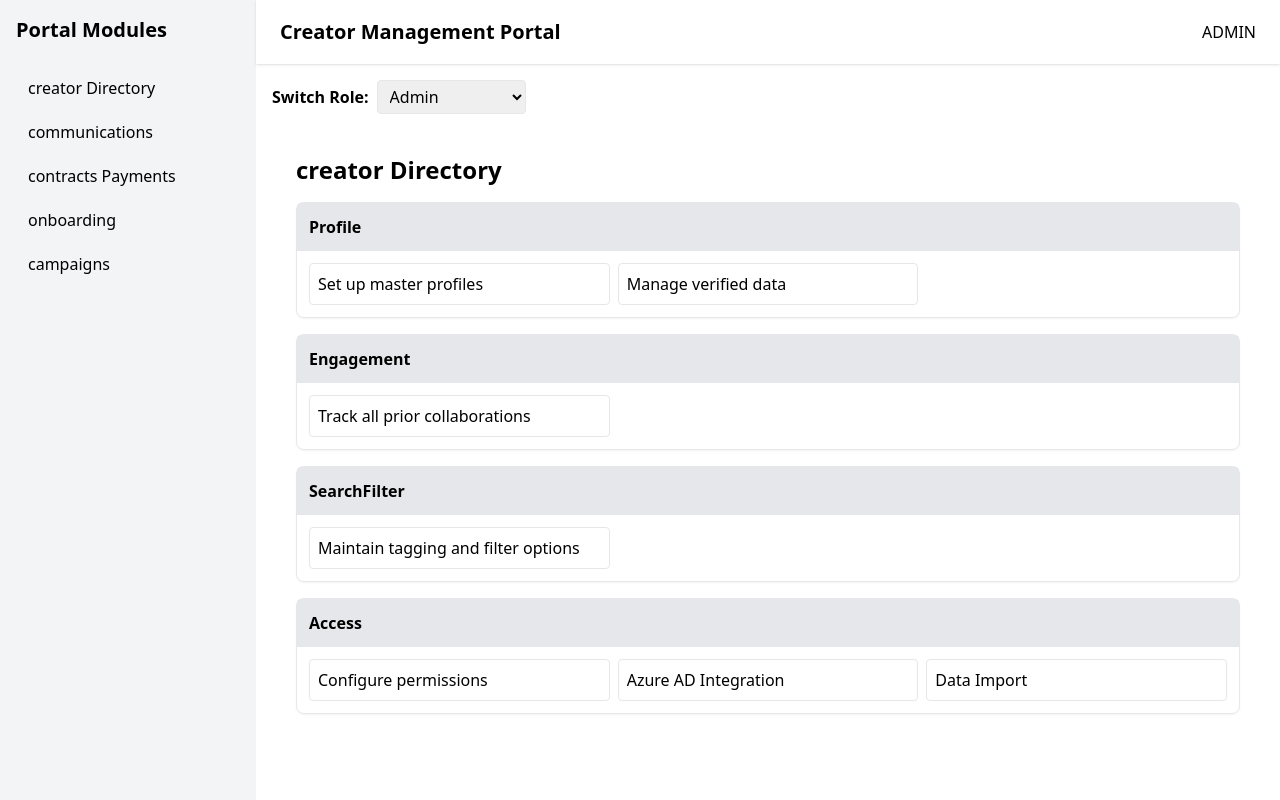
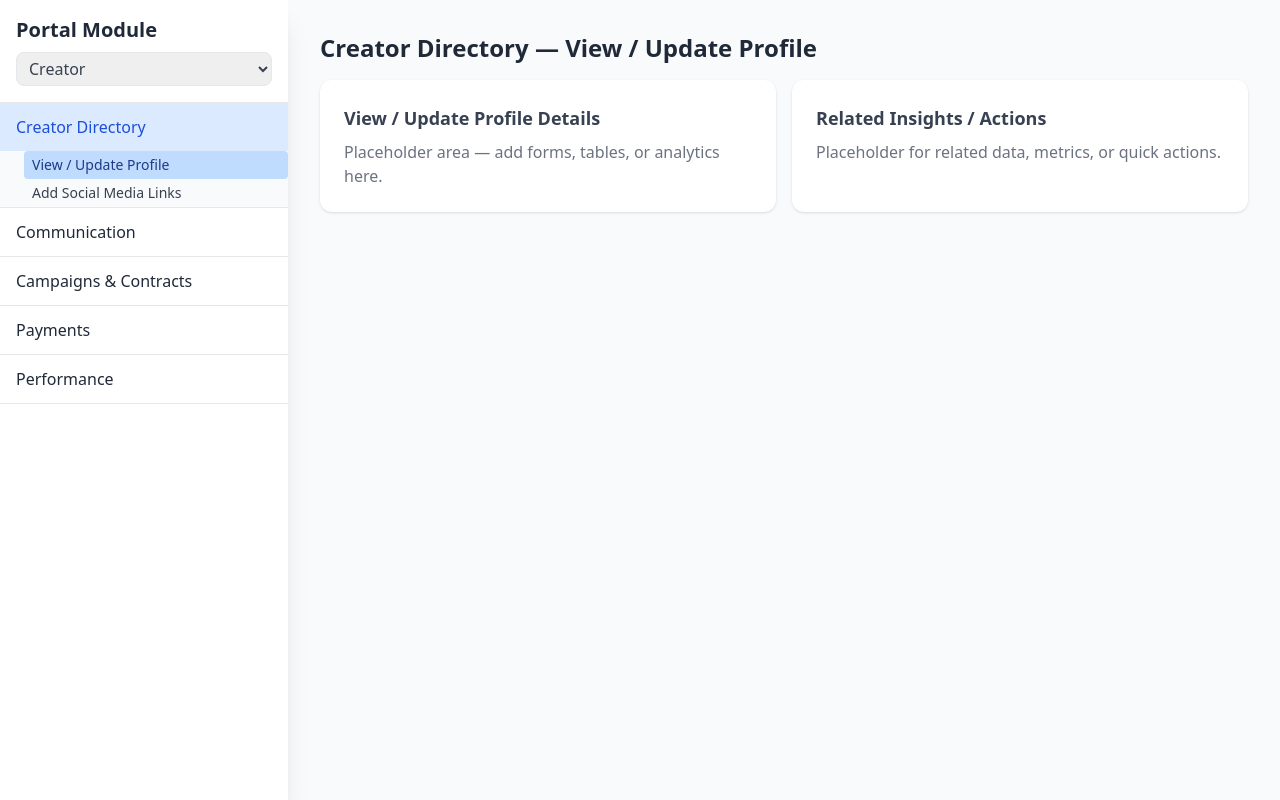
Before and after one commit to shubhabsharmazs/Creator-Portal-Network, a React (Vite) app: page / in a window 1280 px wide. Built offline with nearby package versions, Linux system fonts and the light colour scheme.

Commit message:
Sandbox snapshot commit

```diff
--- a/src/App.tsx
+++ b/src/App.tsx
@@ -1,241 +1,96 @@
 import React, { useState } from "react";
-import "./index.css";
 
-// --- Mock Data: All Features per Module per Role ---
-const features: Record<string, Record<string, Record<string, string[]>>> = {
-  admin: {
-    creatorDirectory: {
-      Profile: ["Set up master profiles", "Manage verified data"],
-      Engagement: ["Track all prior collaborations"],
-      SearchFilter: ["Maintain tagging and filter options"],
-      Access: ["Configure permissions", "Azure AD Integration", "Data Import"],
-    },
-    communications: {
-      Messaging: ["Configure messaging policies and templates"],
-      Notifications: ["Configure triggers and rules"],
-      FileSharing: ["Manage storage, permissions, allowed file types"],
-      Templates: ["Maintain approved communication templates"],
-      Broadcast: ["Configure group messaging"],
-      Integration: ["Email/Teams integration setup"],
-    },
-    contractsPayments: {
-      Contracts: [
-        "Maintain legal-approved contract templates",
-        "Configure auto-population of fields",
-      ],
-      ESignature: ["Configure e-signature workflow"],
-      Payments: [
-        "Define payment policies and schedules",
-        "Monitor payment dashboard",
-        "Budget tracker",
-      ],
-      Repository: ["Maintain searchable contract repository"],
-    },
-    onboarding: {
-      SelfService: ["Configure onboarding flow", "Vetting & verification"],
-      Account: ["Define required fields", "Resource hub setup"],
-      Policies: ["Maintain platform terms, NDA, code of conduct"],
-      ProgramTagging: ["Define program tiers and tags"],
-    },
-    campaigns: {
-      Briefs: ["Maintain brief templates", "Oversee campaign creation"],
-      Content: ["Review submissions", "Provide feedback"],
-      Tracking: ["Monitor campaign deliverables", "Campaign status dashboard"],
-      Product: ["Manage product dispatch and tracking"],
-    },
-  },
-  msUser: {
-    creatorDirectory: {
-      Profile: ["Discover and view relevant creators", "Check past engagement"],
-      Engagement: ["Review creator history for campaign decisions"],
-      SearchFilter: [
-        "Locate and shortlist creators using tags, niches, past campaigns",
-      ],
-    },
-    communications: {
-      Messaging: ["Chat and collaborate directly with creators"],
-      Notifications: [
-        "Receive alerts for messages, tasks, approvals, campaign status",
-      ],
-      FileSharing: ["Share briefs, creative assets, and documents"],
-      Templates: ["Use templates for consistent messaging"],
-      Broadcast: ["Send announcements/updates to multiple creators"],
-      Integration: ["Communicate via integrated Microsoft tools"],
-    },
-    contractsPayments: {
-      Contracts: [
-        "Generate campaign-specific contracts",
-        "Negotiate edits based on creator inputs",
-      ],
-      ESignature: ["Send contracts for signing"],
-      Payments: ["Set payout terms", "Track campaign-level payment progress"],
-      Repository: ["Access signed contracts relevant to campaigns"],
-    },
-    onboarding: {
-      SelfService: ["Invite new creators to join the portal"],
-      ProgramTagging: ["Assign creators to campaigns or groups"],
-    },
-    campaigns: {
-      Briefs: ["Create campaign briefs and add creators"],
-      Content: ["Review submitted pitches", "Provide feedback on drafts"],
-      Tracking: ["Track campaign-level deliverables"],
-      Product: ["Manage product dispatch and tracking"],
-    },
-  },
-  creator: {
-    creatorDirectory: {
-      Profile: [
-        "View and update own profile",
-        "Link channels",
-        "Review engagement history",
-      ],
-    },
-    communications: {
-      Messaging: ["Send/receive messages", "Collaborate on drafts"],
-      Notifications: ["Receive alerts for briefs, deliverables, feedback"],
-      FileSharing: ["Upload content deliverables", "Review shared resources"],
-      Broadcast: ["Receive announcements/updates"],
-    },
-    contractsPayments: {
-      Contracts: ["Sign contracts digitally"],
-      Payments: ["View payment schedule, expected dates, completed payments"],
-      Repository: ["View own signed contracts"],
-    },
-    onboarding: {
-      Account: [
-        "Complete account setup",
-        "Fill out profile info and social handles",
-      ],
-      Policies: ["Accept digital agreements to comply with policies"],
-      Financial: ["Provide payment info and tax forms"],
-    },
-    campaigns: {
-      Briefs: ["View campaign briefs assigned to them"],
-      Content: ["Submit content drafts", "Submit pitches/ideas"],
-      Tracking: ["Track own tasks and submission status"],
-      Product: ["Confirm receipt of products and deliverables"],
-    },
-  },
+const modules = {
+  "Creator Directory": ["View / Update Profile", "Add Social Media Links"],
+  Communication: ["Campaign Chat", "Notifications", "Broadcast"],
+  "Campaigns & Contracts": ["Under Process", "Available", "Completed"],
+  Payments: ["Payment Info & Tax Documents", "Payment Status", "Tickets"],
+  Performance: ["Post Engagement", "Contracts", "Payments"],
 };
 
-// --- Feature Section Component (Collapsible) ---
-const FeatureSection: React.FC<{ title: string; features: string[] }> = ({
-  title,
-  features,
-}) => {
-  const [open, setOpen] = useState(true);
+export default function App() {
+  const [selectedModule, setSelectedModule] = useState("Creator Directory");
+  const [selectedSub, setSelectedSub] = useState("View / Update Profile");
+  const [role, setRole] = useState("Creator");
+
   return (
-    <div className="mb-4 border rounded-lg shadow-sm">
+    <div className="flex h-screen bg-gray-50">
+      {/* Sidebar */}
+      <aside className="w-72 bg-white shadow-xl flex flex-col">
+        <div className="p-4 border-b">
+          <h1 className="text-xl font-semibold text-gray-800">Portal Module</h1>
+          <select
+            value={role}
+            onChange={(e) => setRole(e.target.value)}
+            className="mt-2 w-full border rounded-lg px-2 py-1 text-gray-700"
+          >
+            <option>Admin</option>
+            <option>Microsoft User</option>
+            <option>Creator</option>
+          </select>
+        </div>
+
+        <div className="flex-1 overflow-y-auto">
+          {Object.entries(modules).map(([module, subs]) => (
+            <div key={module} className="border-b">
               <button
-        className="w-full text-left p-3 bg-gray-200 font-semibold hover:bg-gray-300 rounded-t"
-        onClick={() => setOpen(!open)}
+                onClick={() => setSelectedModule(module)}
+                className={`w-full text-left px-4 py-3 font-medium ${
+                  selectedModule === module
+                    ? "bg-blue-100 text-blue-700"
+                    : "hover:bg-gray-100 text-gray-800"
+                }`}
               >
-        {title}
+                {module}
               </button>
-      {open && (
-        <div className="p-3 grid grid-cols-1 md:grid-cols-2 lg:grid-cols-3 gap-2">
-          {features.map((f, i) => (
-            <div
-              key={i}
-              className="border p-2 rounded hover:shadow-md transition"
+              {selectedModule === module && (
+                <div className="pl-6 bg-gray-50">
+                  {subs.map((sub) => (
+                    <button
+                      key={sub}
+                      onClick={() => setSelectedSub(sub)}
+                      className={`block w-full text-left px-2 py-1 text-sm rounded ${
+                        selectedSub === sub
+                          ? "bg-blue-200 text-blue-900"
+                          : "hover:bg-gray-100 text-gray-700"
+                      }`}
                     >
-              {f}
-            </div>
+                      {sub}
+                    </button>
                   ))}
                 </div>
               )}
             </div>
-  );
-};
-
-// --- Module Page Component ---
-const ModulePage: React.FC<{ moduleName: string; role: string }> = ({
-  moduleName,
-  role,
-}) => {
-  const sections = features[role][moduleName];
-  return (
-    <div className="p-6 overflow-auto">
-      <h2 className="text-2xl font-bold mb-4">
-        {moduleName.replace(/([A-Z])/g, " $1")}
-      </h2>
-      {Object.entries(sections).map(([sectionTitle, featureList]) => (
-        <FeatureSection
-          key={sectionTitle}
-          title={sectionTitle}
-          features={featureList}
-        />
           ))}
         </div>
-  );
-};
+      </aside>
 
-// --- Sidebar Component ---
-const Sidebar: React.FC<{ setModule: (mod: string) => void }> = ({
-  setModule,
-}) => {
-  const modules = [
-    "creatorDirectory",
-    "communications",
-    "contractsPayments",
-    "onboarding",
-    "campaigns",
-  ];
-  return (
-    <div className="w-64 h-screen bg-gray-100 p-4 overflow-auto">
-      <h1 className="text-xl font-bold mb-6">Portal Modules</h1>
-      {modules.map((mod) => (
-        <button
-          key={mod}
-          className="block w-full text-left py-2 px-3 hover:bg-gray-200 rounded mb-1"
-          onClick={() => setModule(mod)}
-        >
-          {mod.replace(/([A-Z])/g, " $1")}
-        </button>
-      ))}
+      {/* Main Content */}
+      <main className="flex-1 p-8 overflow-y-auto">
+        <h2 className="text-2xl font-semibold text-gray-800 mb-4">
+          {selectedModule} — {selectedSub}
+        </h2>
+
+        {/* Placeholder area for each section */}
+        <div className="grid grid-cols-2 gap-4">
+          <div className="bg-white rounded-xl shadow p-6">
+            <h3 className="text-lg font-semibold text-gray-700 mb-2">
+              {selectedSub} Details
+            </h3>
+            <p className="text-gray-500">
+              Placeholder area — add forms, tables, or analytics here.
+            </p>
+          </div>
+          <div className="bg-white rounded-xl shadow p-6">
+            <h3 className="text-lg font-semibold text-gray-700 mb-2">
+              Related Insights / Actions
+            </h3>
+            <p className="text-gray-500">
+              Placeholder for related data, metrics, or quick actions.
+            </p>
+          </div>
+        </div>
+      </main>
     </div>
   );
-};
-
-// --- Header Component ---
-const Header: React.FC<{ role: string }> = ({ role }) => (
-  <div className="h-16 bg-white shadow flex items-center justify-between px-6">
-    <h2 className="text-xl font-semibold">Creator Management Portal</h2>
-    <span className="font-medium">{role.toUpperCase()}</span>
-  </div>
-);
-
-// --- Main App ---
-const App: React.FC = () => {
-  const [role, setRole] = useState<string>("admin"); // admin, msUser, creator
-  const [module, setModule] = useState<string>("creatorDirectory");
-
-  return (
-    <div className="flex h-screen">
-      <Sidebar setModule={setModule} />
-      <div className="flex-1 flex flex-col">
-        <Header role={role} />
-        <div className="p-4 overflow-auto flex-1">
-          {/* Role Switcher */}
-          <div className="mb-4">
-            <span className="mr-2 font-semibold">Switch Role:</span>
-            <select
-              value={role}
-              onChange={(e) => setRole(e.target.value)}
-              className="border rounded px-2 py-1"
-            >
-              <option value="admin">Admin</option>
-              <option value="msUser">Microsoft User</option>
-              <option value="creator">Creator</option>
-            </select>
-          </div>
-          {/* Module Content */}
-          <ModulePage moduleName={module} role={role} />
-        </div>
-      </div>
-    </div>
-  );
-};
-
-export default App;
-``;
+}
```
Lines whose indentation alone changed are shown as unchanged.
